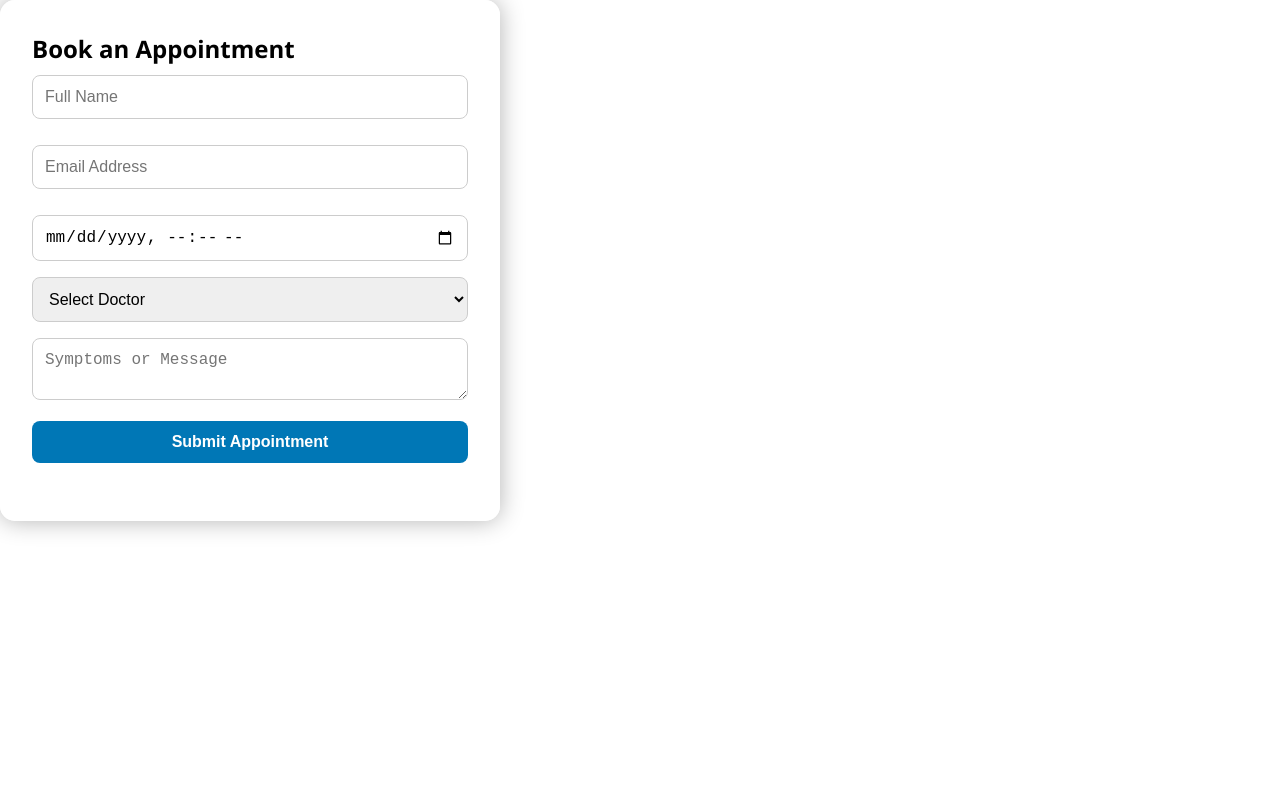
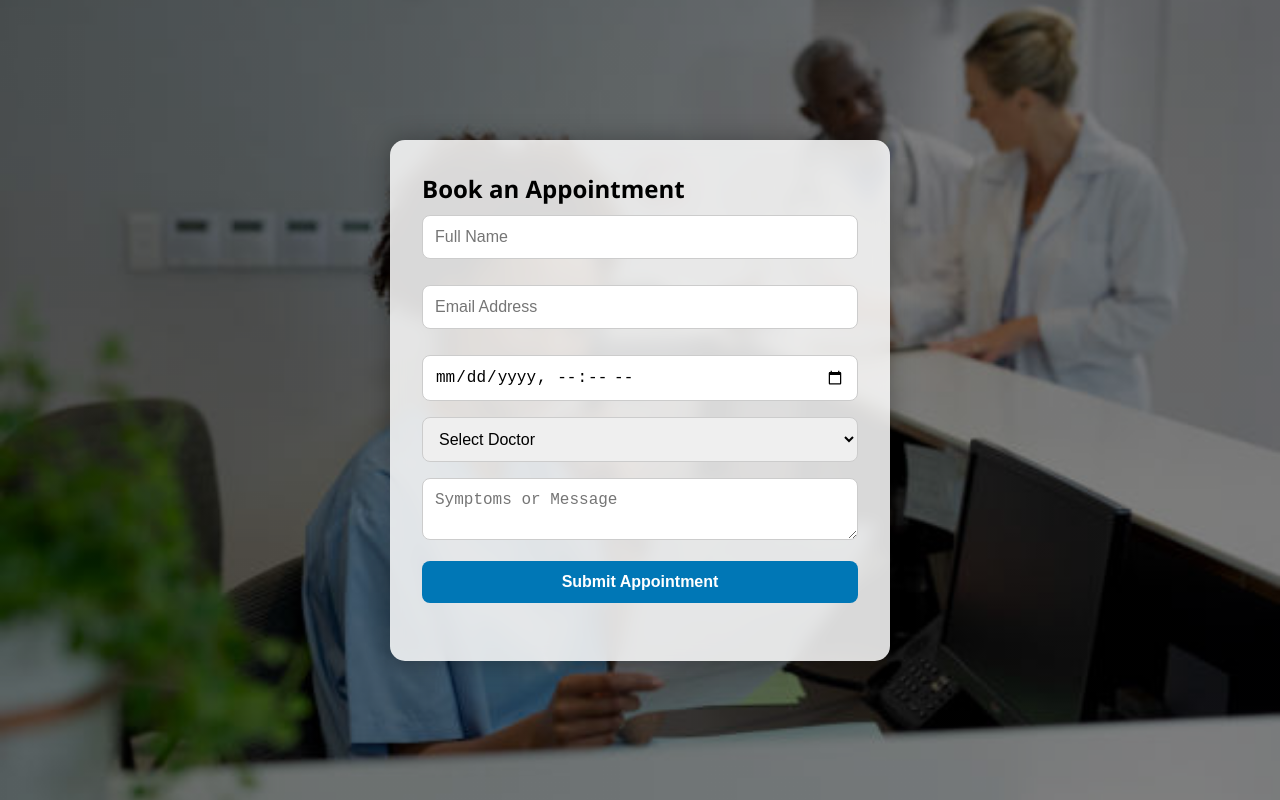
Before and after one commit to lanndior23/eclinic, a website: page public/appointment.html in a window 1280 px wide. Drawn offline with Linux system fonts and the light colour scheme.

```diff
--- a/public/css/style.css
+++ b/public/css/style.css
@@ -168,11 +168,18 @@
 }
 
 /* APPOINTMENT PAGE STYLES */
-body.auth-bg {
-  background: url("/public/assets/admin.jpg") no-repeat center center fixed;
+.appointment-bg {
+  background: linear-gradient(
+      rgba(0, 0, 0, 0.5),
+      rgba(0, 0, 0, 0.5)
+    ),
+    url("/public/assets/admin.jpg") no-repeat center center fixed;
   background-size: cover;
+  min-height: 100vh;
+  display: flex;
+  align-items: center;
+  justify-content: center;
 }
-
 
 /* Form Styling */
 .form-container {
```
